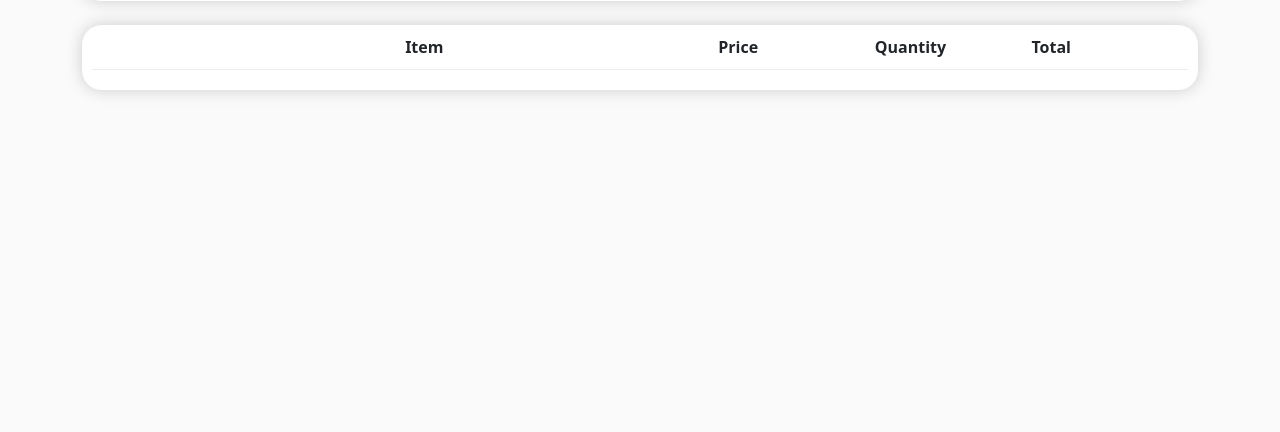
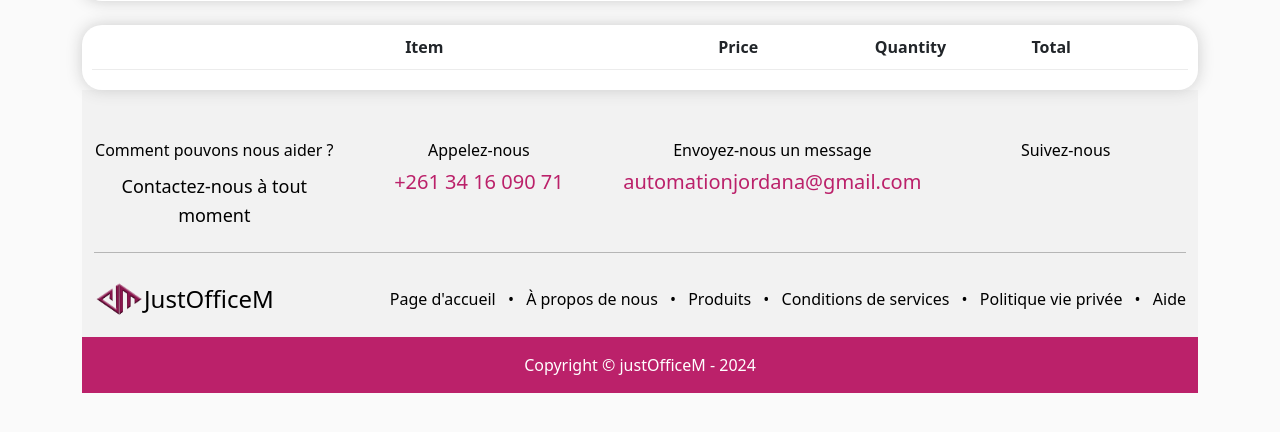
Before and after one commit to Jordaniella/ecomm-justofficem, a Django app: page /cart/ in a window 1280 px wide. Shown: the part 258-690 px from the top of the page. Run offline with Django 5.2, Linux system fonts and the light colour scheme.

Commit message:
Création du template du footer et du navigation

```diff
--- a/ecommerce/static/css/main.css
+++ b/ecommerce/static/css/main.css
@@ -35,6 +35,9 @@ a {
 }
 i {
   color: var(--text-black-100);
+}
+i:hover {
+  color: var(--primary-color);
 }
 .form-inline {
   display: flex;
@@ -133,3 +136,16 @@ i {
 .hidden {
   display: none !important;
 }
+
+.o_footer {
+  background-color: var(--bg-gray);
+  color: var(--text-black-100);
+}
+
+.jm-color {
+  color: var(--primary-color);
+}
+.footer--copyright {
+  background: var(--primary-color);
+  color: #ffffff;
+}
--- /dev/null
+++ b/ecommerce/store/templates/store/components/footer.html
@@ -0,0 +1,136 @@
+{% load static %}
+<footer data-anchor="true" data-name="Footer" class="o_footer">
+  <section class="container text-center footer-widget pt-5">
+    <div class="row">
+      <div class="col">
+        <p class="mb-2">Comment pouvons nous aider ?</p>
+        <h4>
+          <span style="font-size: 1.125rem">Contactez-nous à tout moment</span>
+        </h4>
+      </div>
+      <div class="col">
+        <p class="mb-2">Appelez-nous</p>
+        <h5><a href="tel://+261 38 42 080 80" class="jm-color">+261 34 16 090 71</a>
+        </h5>
+      </div>
+      <div class="col">
+        <p class="mb-2">Envoyez-nous un message</p>
+        <h5>
+          <a
+            class="jm-color"
+            href="mailto:contact@grafikaly.mg"
+            data-bs-original-title=""
+            title=""
+            >automationjordana@gmail.com</a
+          ><br />
+        </h5>
+      </div>
+      <div class="col">
+        <p class="s_social_media_title d-block mb-2">Suivez-nous</p>
+        <a href="#" class="link" target="_blank"><i class="fa-brands fa-linkedin-in fs-5"></i></a>
+        <a href="#" class="link ms-2" target="_blank"><i class="fa-brands fa-instagram fs-5"></i></a>
+        <a href="#" class="link ms-2" target="_blank"><i class="fa-brands fa-facebook fs-5"></i></a>
+      </div>
+    </div>
+  </section>
+  <section class="container text-center footer-widget">
+    <div data-name="Séparateur">
+      <hr
+        class="w-100 mx-auto"
+        style="
+          border-top-width: 1px;
+          border-top-style: solid;
+          border-color: var(--600);
+        "
+      />
+    </div>
+
+    <div class="row pb-2 align-items-center">
+      <div class="col-lg-2">
+        <a class="d-flex align-items-center navbar-jm--title" href="{% url "home" %}">
+            <img src="{% static "images/logo.png" %}" alt="JustOfficeM logo" width="50" height="60">
+            <span class="fs-4 ml-3">JustOfficeM</span>
+        </a>
+      </div>
+      <div class="col-lg-10 pb16 text-end">
+        <ul class="list-inline mb-0">
+          <li class="list-inline-item"><a href="{% url "home" %}" class="nav-link">Page d'accueil</a></li>
+          <li class="list-inline-item">•</li>
+          <li class="list-inline-item"><a href="#" class="nav-link">À propos de nous</a></li>
+          <li class="list-inline-item">•</li>
+          <li class="list-inline-item"><a href="{% url "store" %}" class="nav-link">Produits</a></li>
+          <li class="list-inline-item">•</li>
+          <li class="list-inline-item">
+            <a href="#" class="nav-link">Conditions de services</a>
+          </li>
+          <li class="list-inline-item">•</li>
+          <li class="list-inline-item">
+            <a href="/privacy" class="nav-link">Politique vie privée</a>
+          </li>
+          <li class="list-inline-item">•</li>
+          <li class="list-inline-item"><a href="/help" class="nav-link">Aide</a></li>
+        </ul>
+      </div>
+    </div>
+  </section>
+  <div class="footer--copyright" data-name="Copyright">
+    <div class="container py-3 center-block">
+        <span class="text-center" >Copyright ©&nbsp;justOfficeM - 2024</span>
+    </div>
+  </div>
+</footer>
+{% comment %}
+<div
+  class="modal s_popup_bottom s_popup_no_backdrop o_cookies_discrete modal_shown show"
+  data-show-after="500"
+  data-display="afterDelay"
+  data-consents-duration="999"
+  data-bs-focus="false"
+  data-bs-backdrop="false"
+  data-bs-keyboard="false"
+  tabindex="-1"
+  style="display: block"
+  aria-modal="true"
+  role="dialog"
+>
+  <div class="modal-dialog d-flex s_popup_size_full">
+    <div class="modal-content oe_structure">
+      <section class="o_colored_level o_cc o_cc1">
+        <div class="container">
+          <div class="row">
+            <div class="col-lg-8 pt16">
+              <p>
+                <span class="pe-1"
+                  >Nous utilisons des cookies pour vous offrir une meilleure
+                  expérience utilisateur sur ce site.</span
+                >
+                <a
+                  href="/cookie-policy"
+                  class="o_cookies_bar_text_policy btn btn-link btn-sm px-0"
+                  >Politique en matière de cookies</a
+                >
+              </p>
+            </div>
+            <div class="col-lg-4 text-end pt16 pb16">
+              <a
+                href="#"
+                id="cookies-consent-essential"
+                role="button"
+                class="js_close_popup btn btn-outline-primary rounded-circle btn-sm px-2"
+                >Que les essentiels</a
+              >
+              <a
+                href="#"
+                id="cookies-consent-all"
+                role="button"
+                class="js_close_popup btn btn-outline-primary rounded-circle btn-sm"
+                >Je suis d'accord</a
+              >
+            </div>
+          </div>
+        </div>
+      </section>
+    </div>
+  </div>
+</div>
+{% endcomment %}
--- /dev/null
+++ b/ecommerce/store/templates/store/components/navigation.html
@@ -0,0 +1,40 @@
+{% load static %}
+<nav class="navbar navbar-expand-lg bg-body-tertiary px-4">
+    <div class="container-fluid">
+    <a class="navbar-brand" href="{% url "home" %}">
+        <img src="{% static "images/logo.png" %}" alt="JustOfficeM logo" width="50" height="60">
+    </a>
+    <button class="navbar-toggler" type="button" data-bs-toggle="collapse" data-bs-target="#navbarSupportedContent" aria-controls="navbarSupportedContent" aria-expanded="false" aria-label="Toggle navigation">
+        <span class="navbar-toggler-icon"></span>
+    </button>
+    <div class="collapse navbar-collapse" id="navbarSupportedContent">
+        <a class="navbar-jm--title" href="{% url "home" %}">JustOfficeM</a>
+        <ul class="navbar-nav me-auto mb-2 mb-lg-0">
+        <li class="nav-item">
+            <a class="nav-link active" aria-current="page" href="{% url "home" %}">Accueil</a>
+        </li>
+        <li class="nav-item">
+            <a class="nav-link" aria-current="page" href="{% url "store" %}">Boutique</a>
+        </li>
+        <li class="nav-item">
+            <a class="nav-link" href="#">Contactez-nous</a>
+        </li>
+        </ul>
+        <div class="form-inline my-2 my-lg-0">
+        <a href="{% url "checkout" %}"class="jm-btn btn--primary">
+            <div class="jm-btn-decorator"><i class="fa-solid fa-user"></i></div>
+            Login
+        </a>
+        <div class="row navbar-brand">
+            <a href="{% url 'cart' %}" id="cart-icon">
+            <i class="fa-solid fa-cart-shopping"></i>
+            </a>
+            {% if cartItems <= 0  %}
+            <p id="cart-total" class="zero center-block">{{cartItems}}</p>
+            {% else %}<p id="cart-total" class="center-block">{{cartItems}}</p>
+            {% endif %}
+        </div>
+        </div>
+    </div>
+    </div>
+</nav>
--- a/ecommerce/store/views.py
+++ b/ecommerce/store/views.py
@@ -9,21 +9,21 @@ from store.utils import cookie_cart, get_cart_data, guest_order
 
 def home(request):
     context = {}
-    return render(request, "store/home.html", context)
+    return render(request, "store/pages/home.html", context)
 
 def store(request):
     products = Product.objects.all()
     context = get_cart_data(request)
     context["products"] = products
-    return render(request, "store/store.html", context)
+    return render(request, "store/pages/store.html", context)
 
 def cart(request):
     context = get_cart_data(request)
-    return render(request, "store/cart.html", context)
+    return render(request, "store/pages/cart.html", context)
 
 def checkout(request):
     context = get_cart_data(request)
-    return render(request, "store/checkout.html", context)
+    return render(request, "store/pages/checkout.html", context)
 
 def update_item(request):
     data = json.loads(request.body)
```
Also changed, not shown: ecommerce/store/templates/store/main.html (+2 -39 lines), ecommerce/store/templates/store/pages/cart.html (renamed from ecommerce/store/templates/store/cart.html), ecommerce/store/templates/store/pages/checkout.html (renamed from ecommerce/store/templates/store/checkout.html), ecommerce/store/templates/store/pages/home.html (renamed from ecommerce/store/templates/store/home.html), ecommerce/store/templates/store/pages/store.html (renamed from ecommerce/store/templates/store/store.html).
